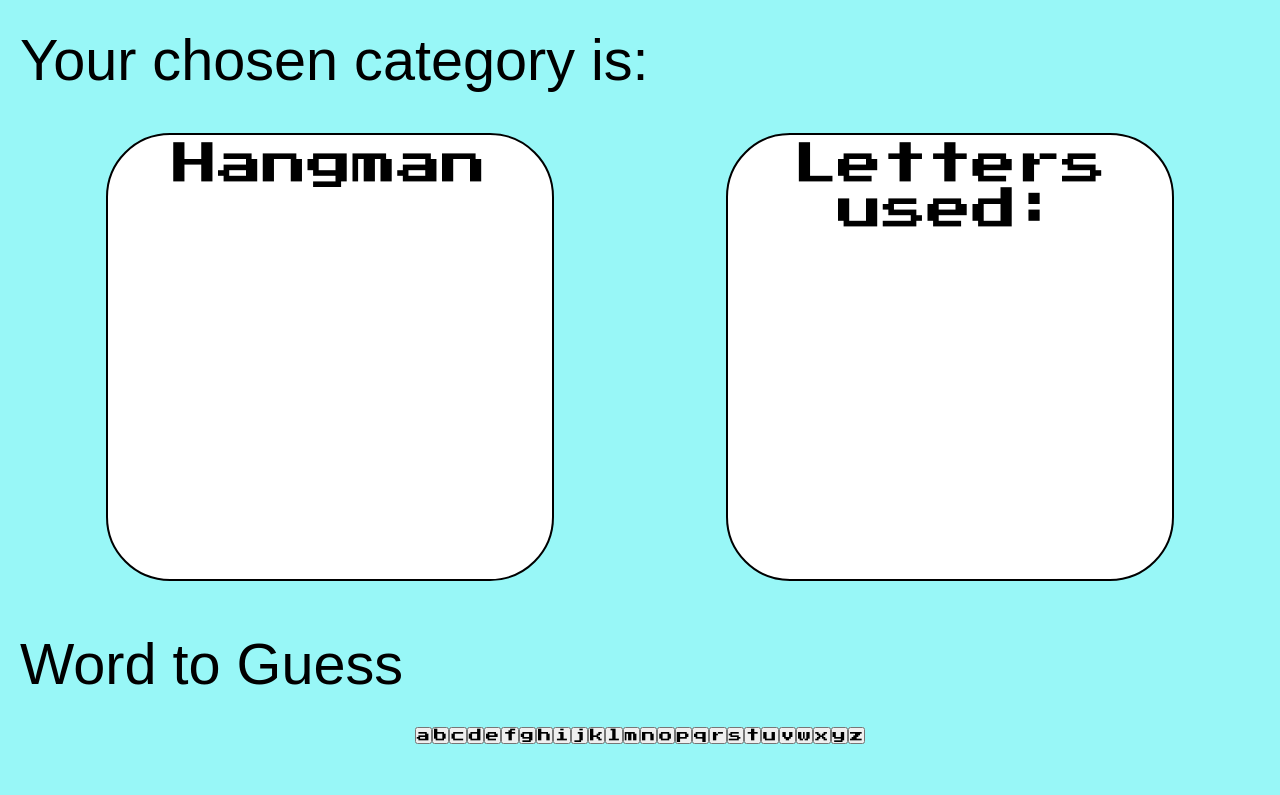
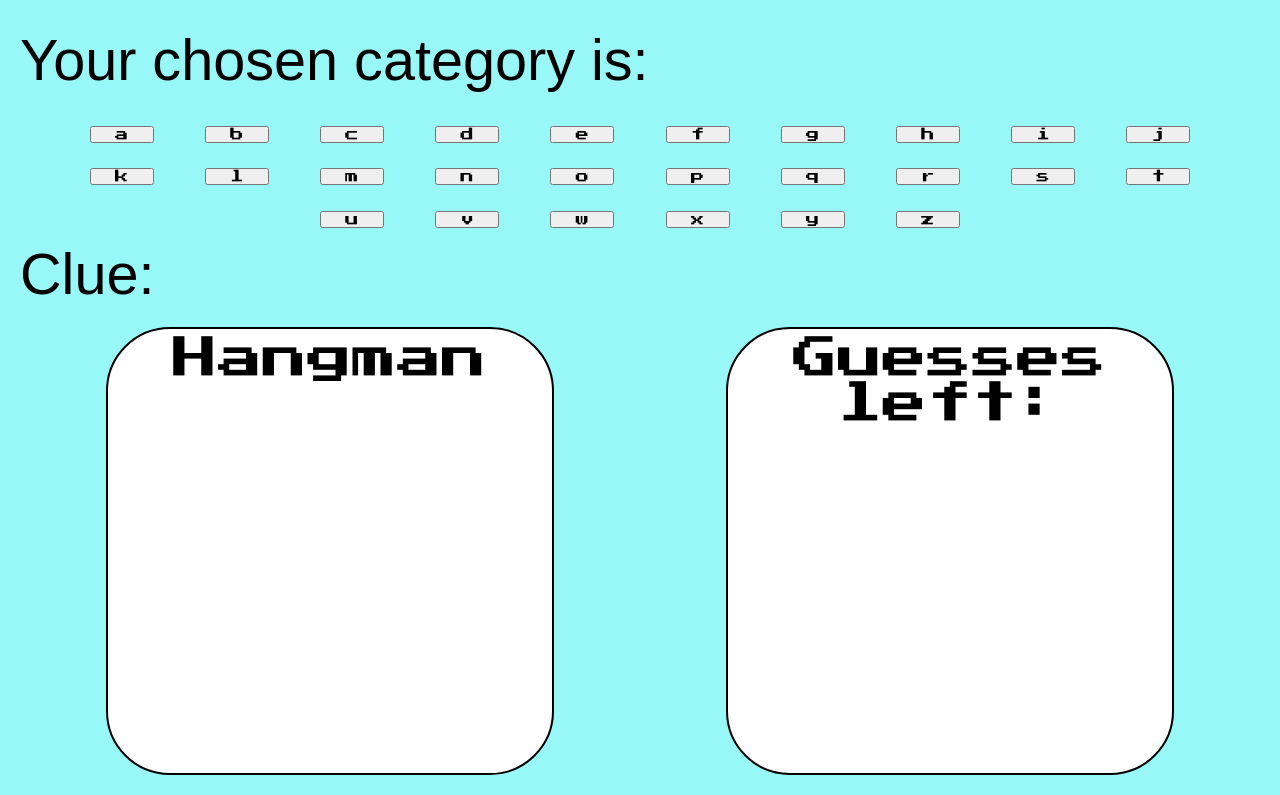
Before and after one commit to NDenheim/guess-the-word, a website built with Vite: page index.html in a window 1280 px wide. Shown: the part 632-1427 px from the top of the page. Before the commit the page ends 1376 px from the top, so only its background shows below. Built offline with nearby package versions, Linux system fonts and the light colour scheme.

Commit message:
Changed positioning of buttons and text onscreen

```diff
--- a/index.html
+++ b/index.html
@@ -7,6 +7,7 @@
     <title>Hangman</title>
   </head>
   <body>
+    <img src="./images/cloud-nb.png" alt="cloud" />
     <header>
       <nav>
         <h1>Hangman</h1>
@@ -40,38 +41,39 @@
 
     <main>
       <p>Your chosen category is:</p>
+      <div class="answer"></div>
+      <div class="letters">
+        <button class="letters__button">a</button>
+        <button class="letters__button">b</button>
+        <button class="letters__button">c</button>
+        <button class="letters__button">d</button>
+        <button class="letters__button">e</button>
+        <button class="letters__button">f</button>
+        <button class="letters__button">g</button>
+        <button class="letters__button">h</button>
+        <button class="letters__button">i</button>
+        <button class="letters__button">j</button>
+        <button class="letters__button">k</button>
+        <button class="letters__button">l</button>
+        <button class="letters__button">m</button>
+        <button class="letters__button">n</button>
+        <button class="letters__button">o</button>
+        <button class="letters__button">p</button>
+        <button class="letters__button">q</button>
+        <button class="letters__button">r</button>
+        <button class="letters__button">s</button>
+        <button class="letters__button">t</button>
+        <button class="letters__button">u</button>
+        <button class="letters__button">v</button>
+        <button class="letters__button">w</button>
+        <button class="letters__button">x</button>
+        <button class="letters__button">y</button>
+        <button class="letters__button">z</button>
+      </div>
+      <div class="clue">Clue:</div>
       <div class="container">
         <span id="hangman">Hangman</span>
-        <span id="letters-used">Letters used:</span>
-      </div>
-      <div class="word">Word to Guess</div>
-      <div class="letters">
-        <button>a</button>
-        <button>b</button>
-        <button>c</button>
-        <button>d</button>
-        <button>e</button>
-        <button>f</button>
-        <button>g</button>
-        <button>h</button>
-        <button>i</button>
-        <button>j</button>
-        <button>k</button>
-        <button>l</button>
-        <button>m</button>
-        <button>n</button>
-        <button>o</button>
-        <button>p</button>
-        <button>q</button>
-        <button>r</button>
-        <button>s</button>
-        <button>t</button>
-        <button>u</button>
-        <button>v</button>
-        <button>w</button>
-        <button>x</button>
-        <button>y</button>
-        <button>z</button>
+        <span id="letters-used">Guesses left:</span>
       </div>
     </main>
     <script type="module" src="/src/main.ts"></script>
--- a/src/_alphabet-buttons.scss
+++ b/src/_alphabet-buttons.scss
@@ -7,5 +7,7 @@
 
   button {
     font-family: $font-primary;
+    width: 5vw;
+    margin: 1vw 2vw;
   }
 }
```
